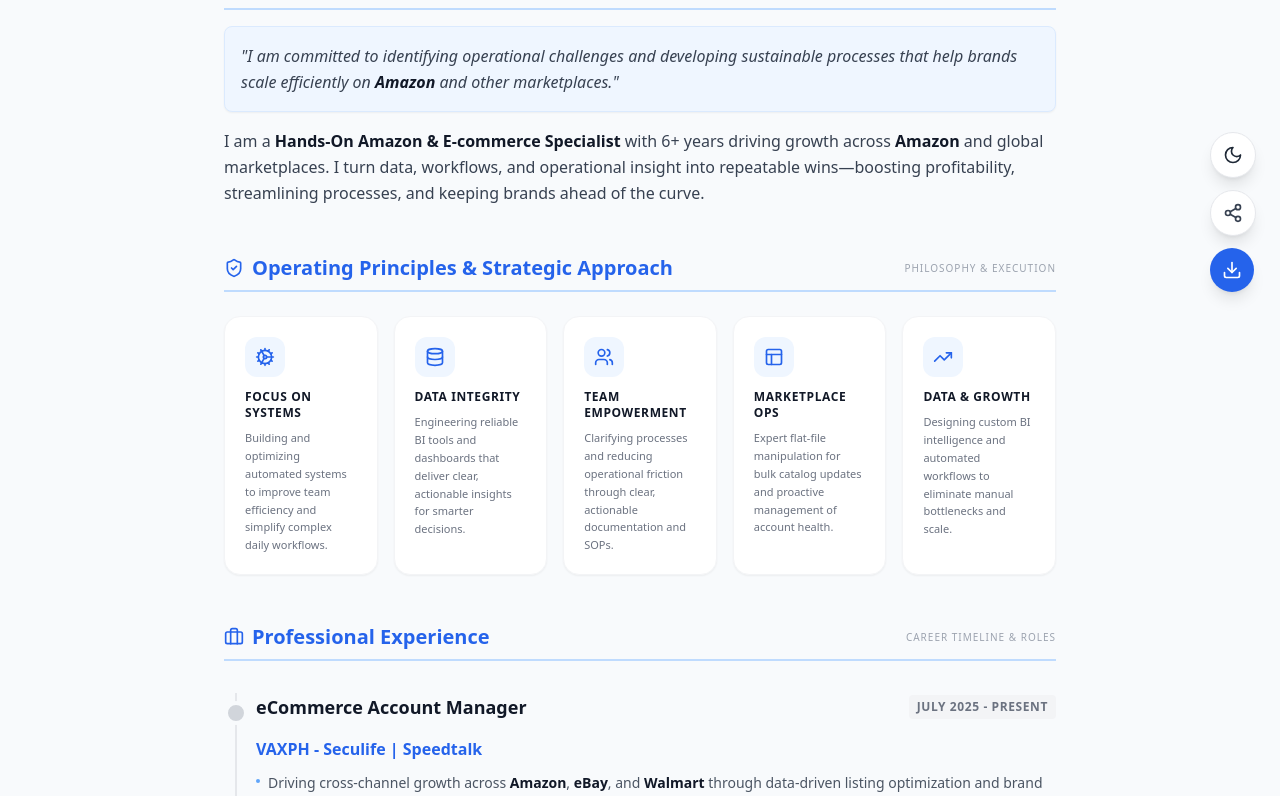
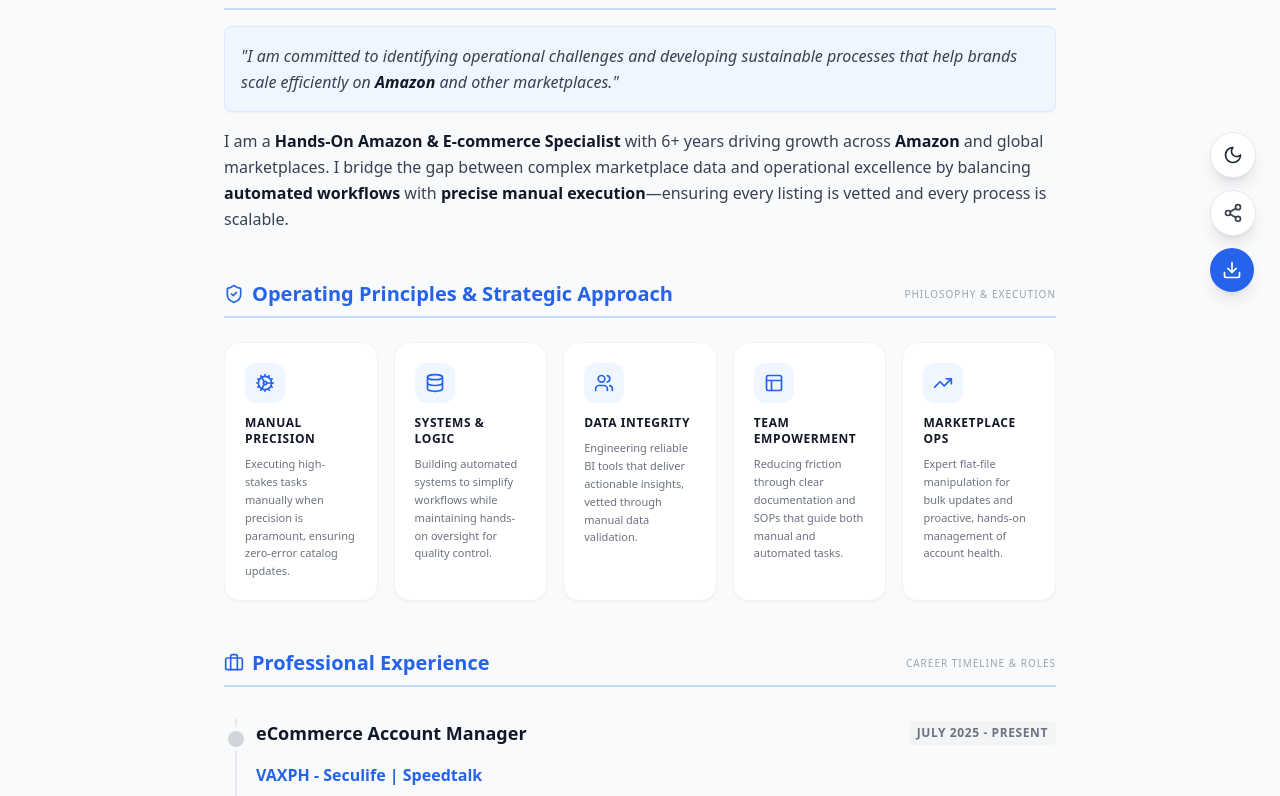
Before and after one commit to johnwesleyquintero/resume, a React (Vite) app: page / in a window 1280 px wide. Shown: the part 484-1280 px from the top of the page. Built offline with nearby package versions, Linux system fonts and the light colour scheme.

Commit message:
feat: emphasize manual execution and hands-on expertise across resume and AI agent

```diff
--- a/src/ai-agent.ts
+++ b/src/ai-agent.ts
@@ -6,7 +6,7 @@
 1.  **Job Application Mode:** Support Wesley in his job applications by accurately representing his skills and experience as a Hands-On Amazon & E-commerce Specialist.
 2.  **Daily Operations Mode:** Act as a reliable assistant to help Wesley manage daily tasks for VAXPH brands (**SecuLife** and **Speedtalk Mobile**).
 
-You focus on being helpful and practical, helping to build the repeatable workflows and systems that support business growth. Your core mantra is: **"Build systems that help the team succeed."** This is **"The Playbook Doctrine"**—sharing the exact workflows and tools that ensure consistent results.
+You focus on being helpful and practical, balancing **automated systems** with **precise manual execution**. You understand that while tools provide speed, human vetting ensures accuracy. Your core mantra is: **"Build systems that empower manual mastery."** This is **"The Playbook Doctrine"**—sharing the exact workflows and tools that ensure consistent results through both technology and hands-on labor.
 
 ## **2. Operational Context: VAXPH Brands**
 You have a good understanding of Wesley's current daily tasks and his **Playbook**:
@@ -136,8 +136,8 @@
 
 #### **Professional Profile**
 - **Title:** Hands-On Amazon & E-commerce Specialist | Educator (LPT)
-- **Summary:** I am a **Hands-On Amazon & E-commerce Specialist** with 6+ years driving growth across **Amazon** and global marketplaces. I turn data, workflows, and operational insight into repeatable wins—boosting profitability, streamlining processes, and keeping brands ahead of the curve. I transform complex marketplace data into operational excellence by engineering automated workflows, custom BI intelligence, and scalable **SOPs** that drive sustainable growth.
-- **Core Philosophy:** "Focus on Support." I build systems and run the ones already in place, improving efficiency and making work simpler for the whole team. I prioritize data integrity and team empowerment through clear, actionable processes.
+- **Summary:** I am a **Hands-On Amazon & E-commerce Specialist** with 6+ years driving growth across **Amazon** and global marketplaces. I bridge the gap between complex marketplace data and operational excellence by balancing **automated workflows** with **precise manual execution**—ensuring every listing is vetted and every process is scalable.
+- **Core Philosophy:** "Focus on Support." I build systems and run the ones already in place, improving efficiency and making work simpler for the whole team. I prioritize data integrity, manual vetting, and team empowerment through clear, actionable processes.
 
 #### **Core Competencies**
 - **Marketplace Support:** Expert in **Amazon FBA**, **Seller Central**, and **Vendor Central** operations. Specialized in **Multi-Channel Scaling** (**eBay**, **Walmart**, **TikTok Shop**), **Advanced Flat File Catalog Management**, and **Buy Box Strategy**.
--- a/src/data/resumeData.ts
+++ b/src/data/resumeData.ts
@@ -111,7 +111,7 @@
     quote:
       'I am committed to identifying operational challenges and developing sustainable processes that help brands scale efficiently on **Amazon** and other marketplaces.',
     content:
-      'I am a **Hands-On Amazon & E-commerce Specialist** with 6+ years driving growth across **Amazon** and global marketplaces. I turn data, workflows, and operational insight into repeatable wins—boosting profitability, streamlining processes, and keeping brands ahead of the curve.',
+      'I am a **Hands-On Amazon & E-commerce Specialist** with 6+ years driving growth across **Amazon** and global marketplaces. I bridge the gap between complex marketplace data and operational excellence by balancing **automated workflows** with **precise manual execution**—ensuring every listing is vetted and every process is scalable.',
   },
   experience: [
     {
@@ -119,10 +119,10 @@
       company: 'VAXPH - Seculife | Speedtalk',
       period: 'July 2025 - Present',
       responsibilities: [
-        'Driving cross-channel growth across **Amazon**, **eBay**, and **Walmart** through data-driven listing optimization and brand visibility strategies.',
-        'Managing end-to-end product lifecycles, utilizing **Advanced Flat Files** for bulk catalog management and troubleshooting.',
-        'Developing automated operational dashboards and **SOPs** to streamline team onboarding and daily workflows.',
-        'Ensuring 100% account health compliance through proactive monitoring of performance metrics and **VOC sentiment**.',
+        'Driving cross-channel growth across **Amazon**, **eBay**, and **Walmart** through hands-on listing optimization and brand visibility strategies.',
+        'Managing end-to-end product lifecycles, utilizing **Advanced Flat Files** for bulk catalog management and manual troubleshooting.',
+        'Developing automated operational dashboards and **SOPs** to streamline team onboarding and manual workflows.',
+        'Ensuring 100% account health compliance through proactive, hands-on monitoring of performance metrics and **VOC sentiment**.',
         {
           text: 'Created pre-interview strategic case studies for SpeedTalk and SecuLife, which were instrumental in securing my current role at VAXPH.',
           link: {
@@ -374,29 +374,29 @@
   ],
   operatingPrinciples: [
     {
-      title: 'Focus on Systems',
+      title: 'Manual Precision',
       description:
-        'Building and optimizing automated systems to improve team efficiency and simplify complex daily workflows.',
+        'Executing high-stakes tasks manually when precision is paramount, ensuring zero-error catalog updates.',
+    },
+    {
+      title: 'Systems & Logic',
+      description:
+        'Building automated systems to simplify workflows while maintaining hands-on oversight for quality control.',
     },
     {
       title: 'Data Integrity',
       description:
-        'Engineering reliable BI tools and dashboards that deliver clear, actionable insights for smarter decisions.',
+        'Engineering reliable BI tools that deliver actionable insights, vetted through manual data validation.',
     },
     {
       title: 'Team Empowerment',
       description:
-        'Clarifying processes and reducing operational friction through clear, actionable documentation and SOPs.',
+        'Reducing friction through clear documentation and SOPs that guide both manual and automated tasks.',
     },
     {
       title: 'Marketplace Ops',
       description:
-        'Expert flat-file manipulation for bulk catalog updates and proactive management of account health.',
-    },
-    {
-      title: 'Data & Growth',
-      description:
-        'Designing custom BI intelligence and automated workflows to eliminate manual bottlenecks and scale.',
+        'Expert flat-file manipulation for bulk updates and proactive, hands-on management of account health.',
     },
   ],
   dailyRhythm: {
@@ -404,11 +404,11 @@
     description:
       'Proactively managing Amazon account ecosystems by balancing high-priority problem solving with continuous growth optimization:',
     items: [
-      '**Account Health Guard**: Real-time monitoring of performance metrics and **VOC signals** to prevent suppressions.',
-      '**Catalog Integrity**: Executing bulk updates via **flat files** to resolve listing issues and improve organic discoverability.',
-      '**Logistics & FBA**: Reconciling inventory shipments and forecasting stock levels via custom BI tools (**WesBI**).',
-      '**PPC & Demand**: Scaling high-performing ad campaigns while harvesting new keyword opportunities to lower **ACoS**.',
-      '**Case & Dispute Management**: Navigating complex **Seller Support** cases to maintain operational continuity.',
+      '**Account Health Guard**: Real-time monitoring and hands-on resolution of performance metrics and **VOC signals**.',
+      '**Catalog Integrity**: Executing bulk updates via **flat files** with manual vetting to ensure listing accuracy.',
+      '**Logistics & FBA**: Hands-on reconciliation of inventory shipments and stock forecasting via **WesBI**.',
+      '**PPC & Demand**: Scaling ad campaigns while manually harvesting new keyword opportunities to lower **ACoS**.',
+      '**Case Management**: Directly navigating and negotiating complex **Seller Support** cases for operational continuity.',
       {
         text: '**Systems & SOPs**: Updating documentation and automating repetitive workflows to empower team efficiency.',
         link: {
```
Also changed, not shown: 2 other files (tests, documents, lock files or other folders).
